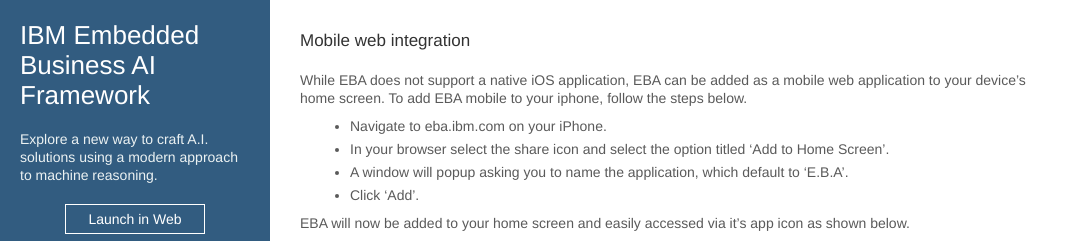
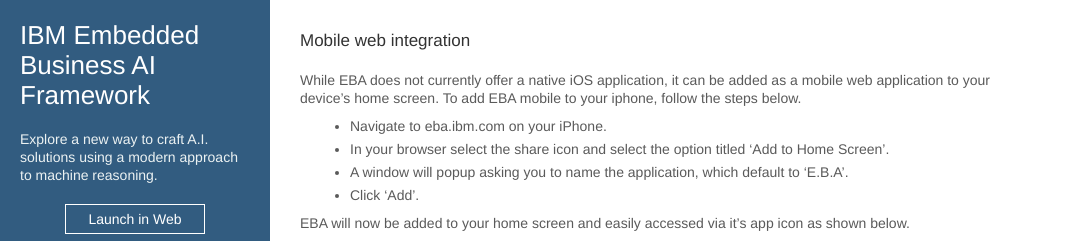
Before and after one commit to ibm-watson-embedded-business-assistant/eba-example-agents, a Jekyll site: the page built from docs/integration/Mobile.md, in a window 1280 px wide. Shown: the top 241 px of the page, without its empty margins (0-1068 px from the left). Built offline with Jekyll 4.4.1, drawn with Linux system fonts in a browser that asks for light colours; our own code applies the rules of GitHub Pages for plain Markdown files.

Commit message:
Update Mobile.md

```diff
--- a/docs/integration/Mobile.md
+++ b/docs/integration/Mobile.md
@@ -1,6 +1,6 @@
 ### Mobile web integration
 
-While EBA does not support a native iOS application, EBA can be added as a mobile web application to your device's home screen. To add EBA mobile to your iphone, follow the steps below.
+While EBA does not currently offer a native iOS application, it can be added as a mobile web application to your device's home screen. To add EBA mobile to your iphone, follow the steps below.
 
 - Navigate to eba.ibm.com on your iPhone.
 - In your browser select the share icon and select the option titled 'Add to Home Screen'.
```
